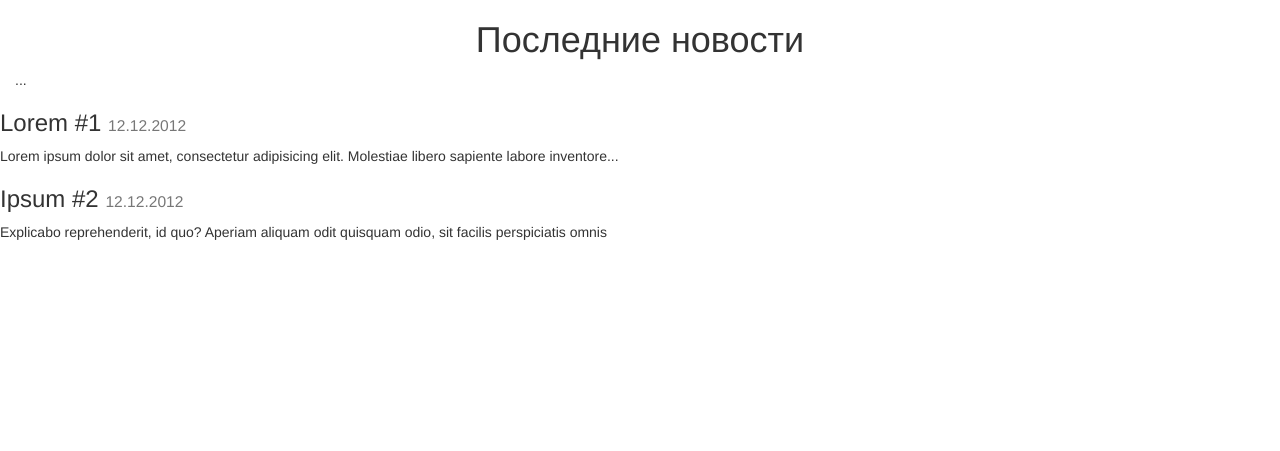
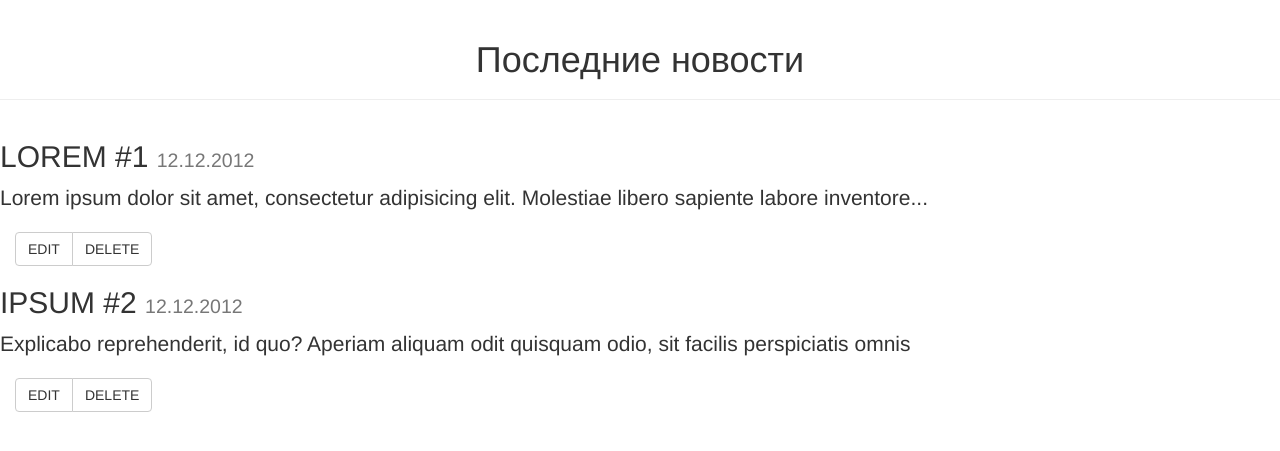
Before and after one commit to 4ksi/news, a PHP site: page / in a window 1280 px wide. Shown: the part 42-493 px from the top of the page. Run offline with PHP 8.4, Linux system fonts and the light colour scheme.

Commit message:
Buttons added. Edit page-header

```diff
--- a/app/views/news_view.php
+++ b/app/views/news_view.php
@@ -1,16 +1,15 @@
-<div class="container-fluid">
-    <div class="row">
-        <h1 class="text-center">Последние новости</h1>
-    </div>
+<div class="page-header">
+    <h1 class="text-center">Последние новости</h1>
 </div>
 <div class="container-fluid">
-
-    ...
-
 <?php
     foreach($data as $row) {
-        echo "<div class='row'><h3>{$row['Title']} <small>{$row['Date']}</small></h3></div>";
-        echo "<div class='row'> {$row['Anounce']} </div>";
+        echo "<div class='row'><h2 class='text-uppercase'>{$row['Title']} <small>{$row['Date']}</small></h3></div>";
+        echo "<div class='row'><p class='lead text-justify'> {$row['Anounce']} </p></div>";
+        echo "<div class='btn-group' role='group'>";
+        echo "<button type='button' class='btn btn-default'>EDIT</button>";
+        echo "<button type='button' class='btn btn-default'>DELETE</button>";
+        echo "</div>";
     }
 ?>
 </div>
```
